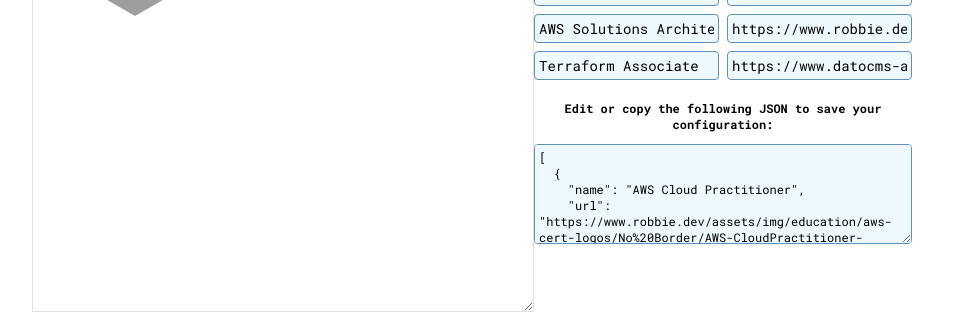
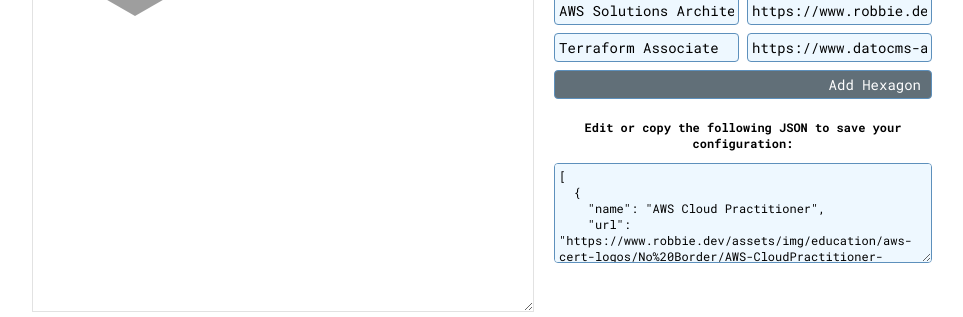
Before and after one commit to robzwolf/honeycomb, a Next.js app: page / in a window 1280 px wide. Shown: the part 219-536 px from the top of the page, without its empty margins (207-1170 px from the left). Built offline with nearby package versions, Linux system fonts and the light colour scheme; grey boxes are pictures that could not be loaded.

Commit message:
Add button to add hexagons

```diff
--- a/pages/index.js
+++ b/pages/index.js
@@ -89,7 +89,15 @@
                         </Fragment>
                     ))}
 
-                    <div className="fc-json">
+                    <button
+                        className="form-add-row"
+                        onClick={() => {
+                            setHexagons([...hexagons, {name: "", url: ""}])
+                        }}>
+                        <span>Add Hexagon</span>
+                    </button>
+
+                    <div className="form-json">
                         <p>Edit or copy the following JSON to save your configuration:</p>
                         <textarea
                             onChange={(e) => {
@@ -204,15 +212,23 @@
                 .form {
                     display: grid;
                     grid-template-columns: 1fr 1fr;
-                    margin: auto;
                     grid-gap: 8px;
+                    margin: auto 20px;
                 }
 
-                .fc-json {
+                .form-add-row {
+                    grid-column: 1 / -1;
+                    text-align: right;
+                    cursor: pointer;
+                    height: auto;
+                    margin: 0;
+                }
+
+                .form-json {
                     grid-column: 1 / -1;
                 }
 
-                .fc-json textarea {
+                .form-json textarea {
                     font-size: 12px;
                     border: 1px solid #5d90bc;
                     background: #eef8ff;
@@ -223,7 +239,7 @@
                     height: 100px;
                 }
 
-                .fc-json p {
+                .form-json p {
                     font-size: 12px;
                     text-align: center;
                     font-weight: bold;
```
